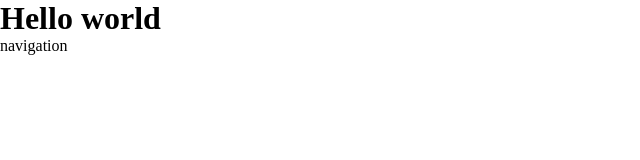
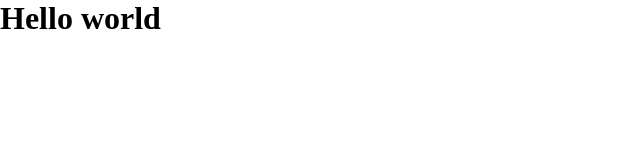
Before and after one commit to nbuntsch/test-imd22-2, a website built with Parcel: page src/index.html in a window 1280 px wide. Shown: the full height of the page, 0-640 px from the left. Built offline with nearby package versions, Linux system fonts and the light colour scheme.

Commit message:
Suppression navigation

```diff
--- a/src/index.html
+++ b/src/index.html
@@ -9,8 +9,6 @@
   <body>
     <h1>Hello world</h1>
 
-    <div class="navigation">navigation</div>
-
     <script src="js/main.js" type="module"></script>
   </body>
 </html>
```
